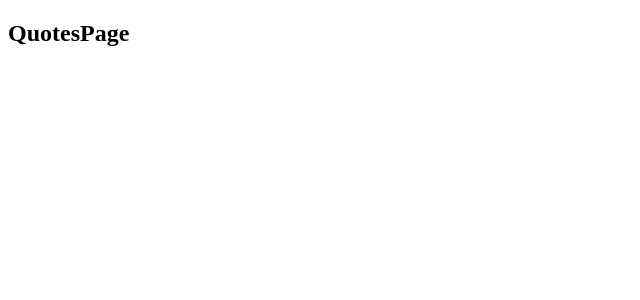
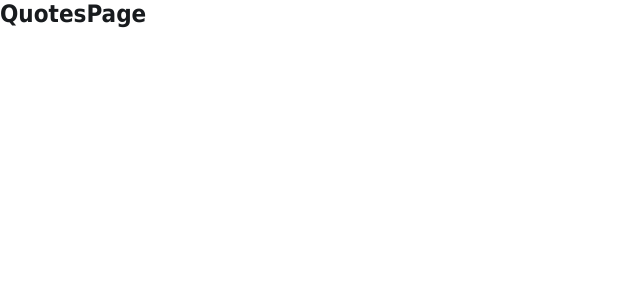
Before and after one commit to deejaygeroso/quotes-app-ui, a React app: page / in a window 1280 px wide. Shown: the top 300 px of the page, without its empty margins (0-640 px from the left). Built offline with nearby package versions, Linux system fonts and the light colour scheme.

Commit message:
Added my custom app theme

```diff
--- a/src/App.tsx
+++ b/src/App.tsx
@@ -1,7 +1,8 @@
 import React, { ReactElement } from 'react'
 import { Route, BrowserRouter as Router, Switch } from 'react-router-dom'
 import QuotesPage from './modules/QuotesPage'
-import './common/styles/app.css'
+import './common/styles/app.scss'
+import './common/styles/theme.scss'
 
 const App = (): ReactElement => {
   return (
--- /dev/null
+++ b/src/common/styles/app.scss
@@ -0,0 +1,59 @@
+html,
+body,
+#app {
+  background-color: white;
+  color: #d2f5ff;
+  font-family: var(--font-family);
+  height: 100%;
+  margin: 0;
+  padding: 0;
+  width: 100%;
+}
+
+p,
+a,
+h1,
+h2,
+h3,
+h4,
+h5 {
+  padding: 0;
+  margin: 0;
+}
+
+p,
+a,
+h1,
+h2,
+h3,
+h4,
+h5,
+ul,
+li,
+button,
+div {
+  color: var(--background-color-dark);
+  font-family: var(--font-family);
+}
+
+p,
+a,
+ul,
+li,
+button {
+  font-size: var(--font-size-m);
+}
+
+h1 {
+  font-size: var(--font-size-l);
+}
+
+.card {
+  box-shadow: 0 4px 8px 0 rgba(0, 0, 0, 0.2);
+  padding: var(--spacing-size-b);
+  transition: 0.3s;
+}
+
+.card:hover {
+  box-shadow: 0 8px 16px 0 rgba(0, 0, 0, 0.2);
+}
--- /dev/null
+++ b/src/common/styles/theme.scss
@@ -0,0 +1,55 @@
+:root {
+  --background-color-dark: #181b1e;
+  --background-color-light: white;
+
+  --border-grey-line: 1px solid #efefef;
+  --border-radius: 3px;
+
+  --color-app: #009aea;
+  --color-grey: grey;
+  --color-info: blue;
+  --color-success: green;
+  --color-danger: red;
+  --color-warning: orange;
+
+  --font-family: Montserrat, tahoma, verdana, sans-serif;
+
+  --linked-in: #0077b5;
+
+  --modal-overlay-color: #0000004a;
+  --modal-padding: 100px;
+  --modal-zIndex: 90;
+
+  --spacing-size-a: 5px;
+  --spacing-size-b: 10px;
+  --spacing-size-c: 15px;
+  --spacing-size-d: 20px;
+  --spacing-size-e: 30px;
+}
+
+/* ----------- Desktop Screens ----------- */
+@media screen and (min-width: 1200px) {
+  :root {
+    --font-size-sm: 12px;
+    --font-size-m: 17px;
+    --font-size-l: 21px;
+  }
+}
+
+/* ----------- Tablet Screens ----------- */
+@media only screen and (min-width: 768px) and (max-width: 1200px) {
+  :root {
+    --font-size-sm: 10px;
+    --font-size-m: 14px;
+    --font-size-l: 19px;
+  }
+}
+
+/* ----------- Mobile Screens ----------- */
+@media only screen and (max-width: 768px) {
+  :root {
+    --font-size-sm: 10px;
+    --font-size-m: 12px;
+    --font-size-l: 17px;
+  }
+}
```
Also changed, not shown: src/common/styles/mixins.scss (added, +46 -0 lines), src/common/styles/app.css (deleted).
